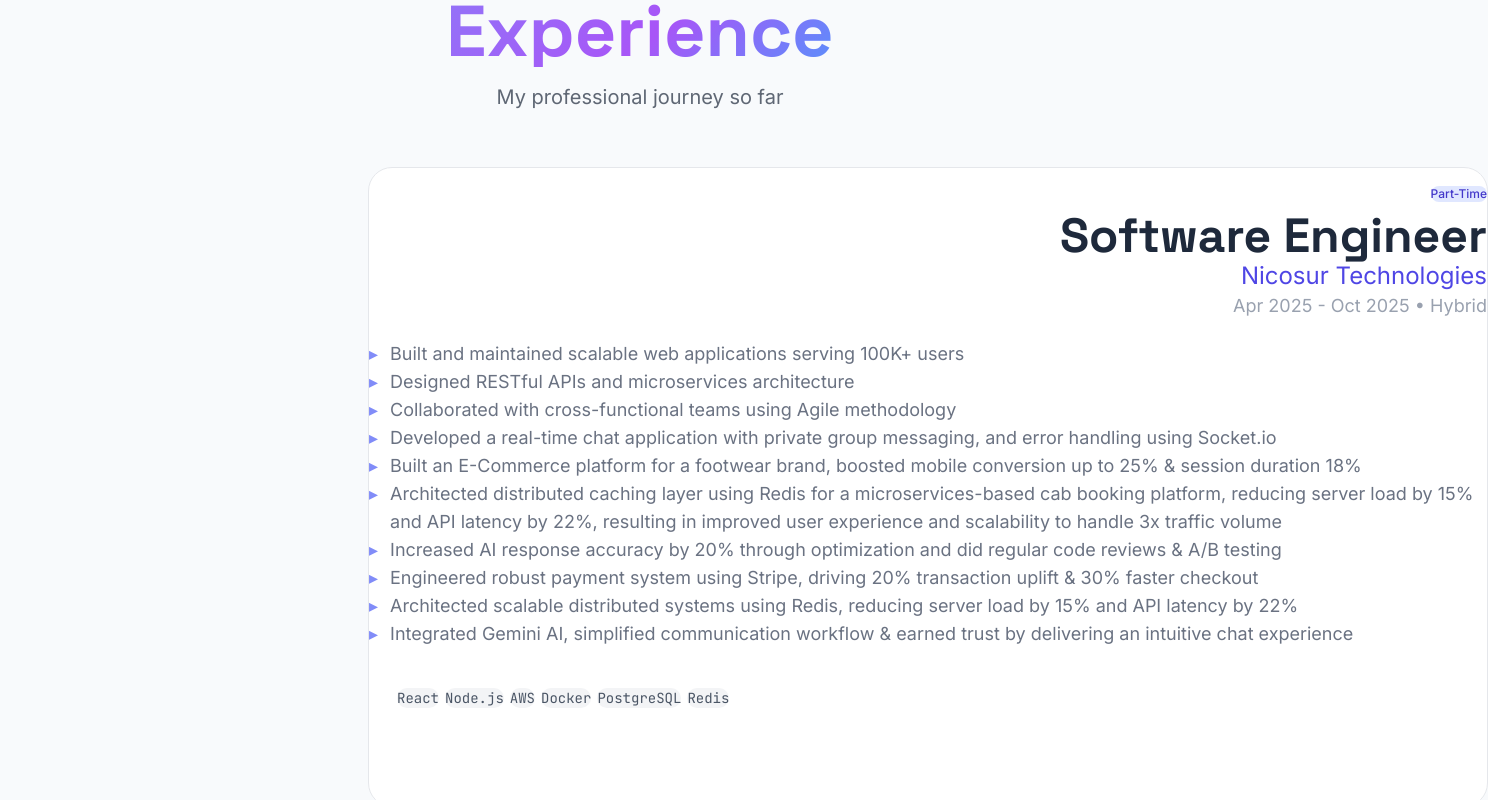
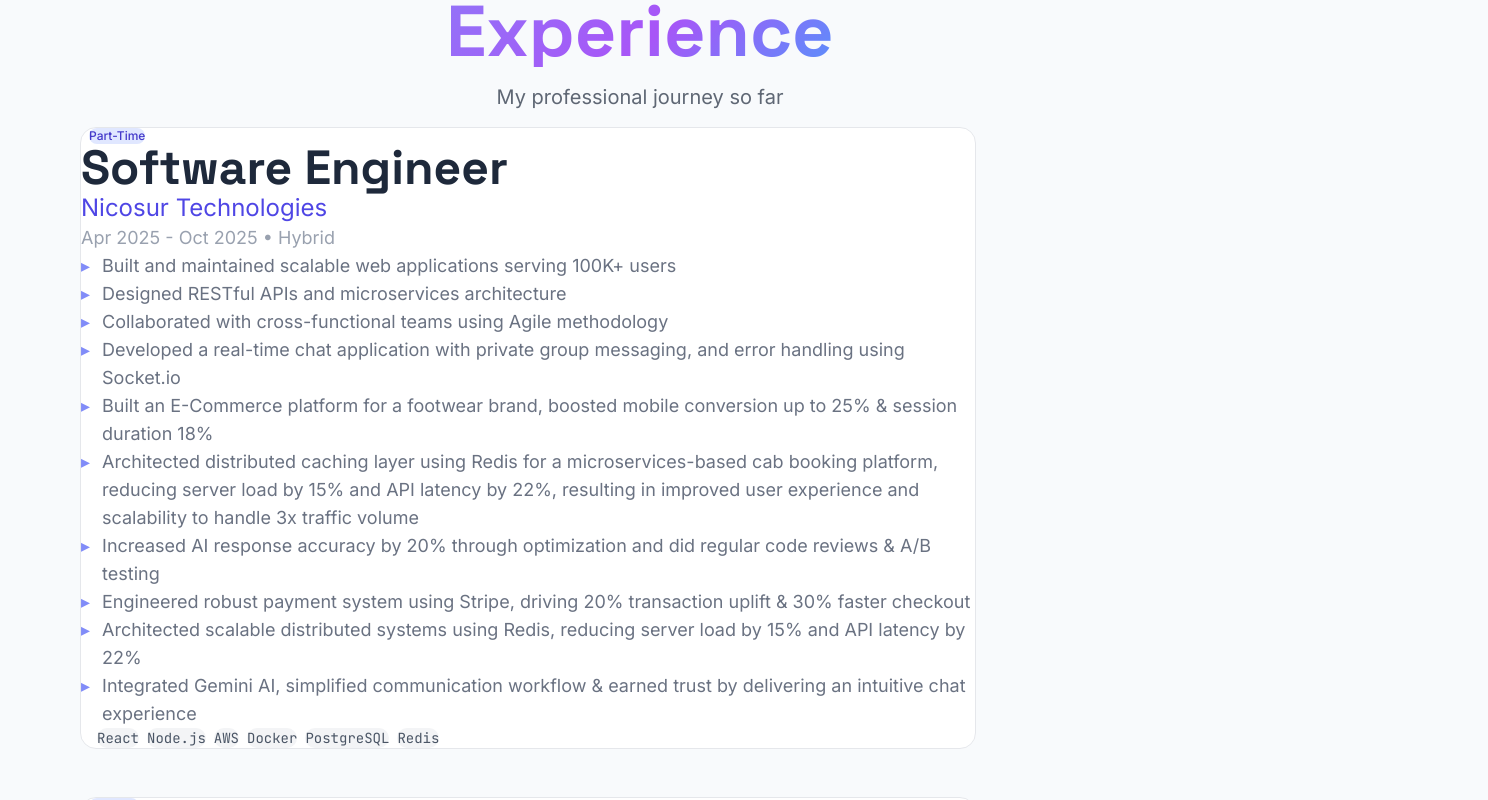
Before and after one commit to ViditMalyan/portfolio, a React (Vite) app: page / in a window 1280 px wide. Shown: the part 3960-4760 px from the top of the page, 1488 px wide, since content can reach past the window. Built offline with nearby package versions, Linux system fonts and the light colour scheme.

Commit message:
fixed cards

```diff
--- a/src/components/sections/Experience.jsx
+++ b/src/components/sections/Experience.jsx
@@ -14,56 +14,38 @@
     <SectionWrapper id="experience">
       <SectionTitle title="Experience" subtitle="My professional journey so far" />
 
-      <div className="relative mb-10 w-full">
-        {/* Vertical line */}
-        {/* <div className={`absolute left-10 md:left-1/2 top-0 bottom-0 w-0.5 md:-translate-x-0.5 ${
-          isDark ? 'bg-white/10' : 'bg-gray-200'
-        }`} /> */}
-
-        {experienceData.map((exp, index) => {
-          const isLeft = index % 2 === 0;
-
-          return (
+      <div className="relative w-full flex flex-col gap-12">
+        {experienceData.map((exp) => (
           <motion.div
             key={exp.id}
-              initial={{ opacity: 0, x: isLeft ? -40 : 40 }}
-              whileInView={{ opacity: 1, x: 0 }}
+            initial={{ opacity: 0, y: 30 }}
+            whileInView={{ opacity: 1, y: 0 }}
             viewport={{ once: true, margin: '-50px' }}
             transition={{ duration: 0.6, delay: 0.1 }}
-              className={`relative mb-16 md:w-1/2 pl-14 md:pl-0 ${
-                isLeft ? 'md:pr-12 md:text-right' : 'md:ml-auto md:pl-12'
-              }`}
+            className="w-full"
           >
-              {/* Timeline dot */}
-              {/* <div
-                className={`absolute left-2.5 md:left-auto ${
-                  isLeft ? 'md:-right-[9px]' : 'md:-left-[9px]'
-                } top-1.5 w-4 h-4 rounded-full border-4 z-10 ${
-                  isDark ? 'bg-surface-dark border-primary-500' : 'bg-white border-primary-500'
-                }`}
-                style={{ boxShadow: '0 0 12px rgba(99, 102, 241, 0.4)' }}
-              /> */}
-
-              <div className={`rounded-3xl md:translate-x-72 translate-y-10 h-160 w-280 p-10 md:p-12 transition-all duration-300 ${
+            <div className={`rounded-2xl p-8 md:p-10 max-w-4xl mx-auto overflow-hidden transition-all duration-300 ${
               isDark
                 ? 'bg-white/5 border border-white/10 hover:border-primary-500/20'
                 : 'bg-white border border-gray-200 hover:shadow-lg'
             }`}>
-                <div className={`inline-block px-3 py-1 translate-y-3 rounded-full text-xs font-medium mb-3 ${
+              <div className="flex items-center justify-between mb-4">
+                <div className={`inline-block px-3 py-1 translate-x-2 rounded-full text-xs font-medium ${
                   isDark ? 'bg-primary-500/20 text-primary-300' : 'bg-primary-100 text-primary-700'
                 }`}>
                   {exp.type}
                 </div>
+              </div>
 
-                <h4 className="text-2xl md:text-4xl lg:text-5xl translate-y-5 font-bold font-display">{exp.role}</h4>
-                <p className={`text-xl md:text-2xl translate-y-5 mb-2 ${isDark ? 'text-primary-400' : 'text-primary-600'}`}>
+              <h4 className="text-2xl md:text-4xl lg:text-5xl font-bold font-display mb-2">{exp.role}</h4>
+              <p className={`text-xl md:text-2xl mb-1 ${isDark ? 'text-primary-400' : 'text-primary-600'}`}>
                 {exp.company}
               </p>
-                <p className={`text-base md:text-lg mb-6 translate-y-5 ${isDark ? 'text-white/40' : 'text-gray-400'}`}>
+              <p className={`text-base md:text-lg mb-6 ${isDark ? 'text-white/40' : 'text-gray-400'}`}>
                 {exp.duration} • {exp.location}
               </p>
 
-                <ul className={`space-y-2 mb-4 ${isLeft ? 'md:text-left' : ''} translate-y-10`}>
+              <ul className="space-y-2 mb-6 text-left">
                 {exp.responsibilities.map((r, i) => (
                   <li key={i} className={`text-base md:text-lg flex items-start gap-3 ${isDark ? 'text-white/60' : 'text-gray-500'}`}>
                     <span className="text-primary-400 mt-1 shrink-0">▸</span>
@@ -72,11 +54,11 @@
                 ))}
               </ul>
 
-                <div className={`flex flex-wrap gap-1.5 ${isLeft ? 'md:justify-start' : ''}`}>
+              <div className="flex flex-wrap gap-2 mt-4">
                 {exp.technologies.map((tech) => (
                   <span
                     key={tech}
-                      className={`text-[12px] md:text-sm px-3 md:px-4 py-1 md:py-1.5 rounded-xl translate-y-20 translate-x-7 font-mono ${
+                    className={`text-xs md:text-sm translate-x-4 px-3 md:px-4 py-1 md:py-1.5 rounded-xl font-mono ${
                       isDark ? 'bg-white/5 text-white/60' : 'bg-gray-100 text-gray-600'
                     }`}
                   >
@@ -86,8 +68,7 @@
               </div>
             </div>
           </motion.div>
-          );
-        })}
+        ))}
       </div>
     </SectionWrapper>
   );
```
Lines whose indentation alone changed are shown as unchanged.
